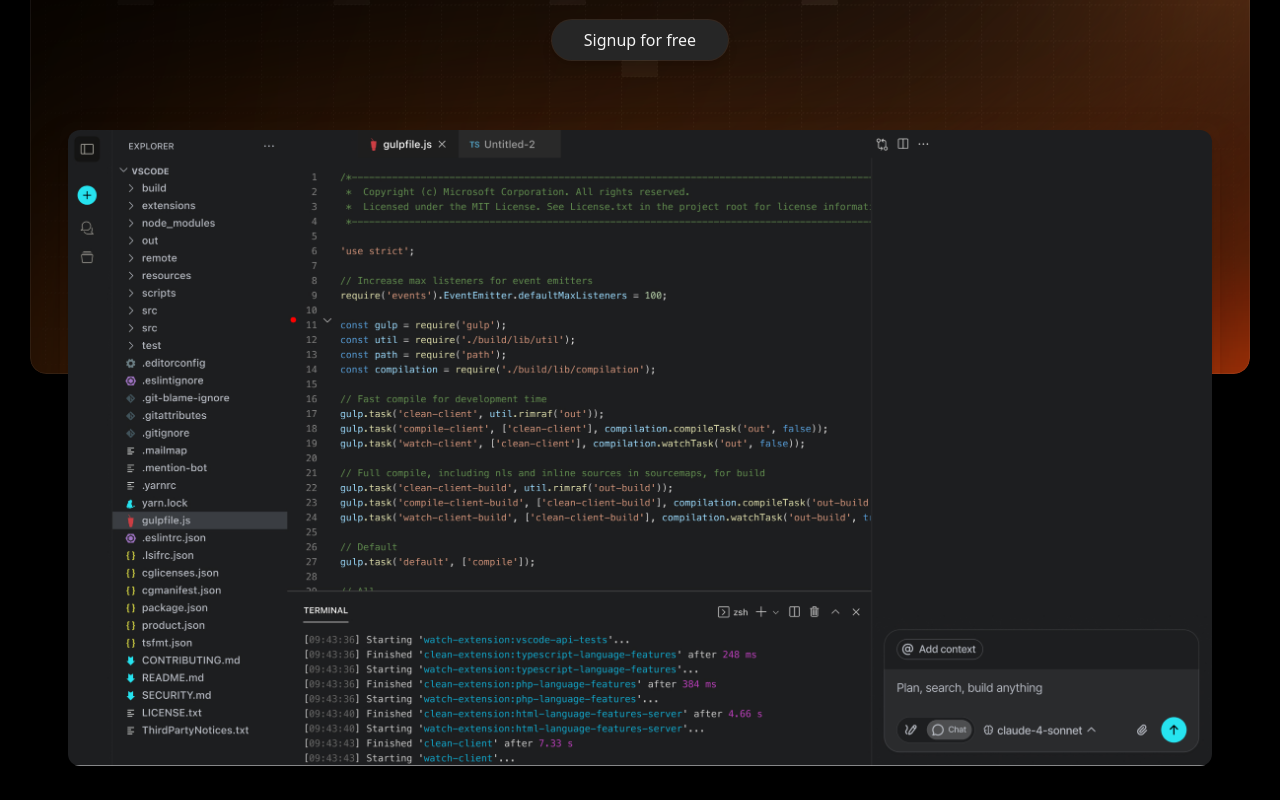
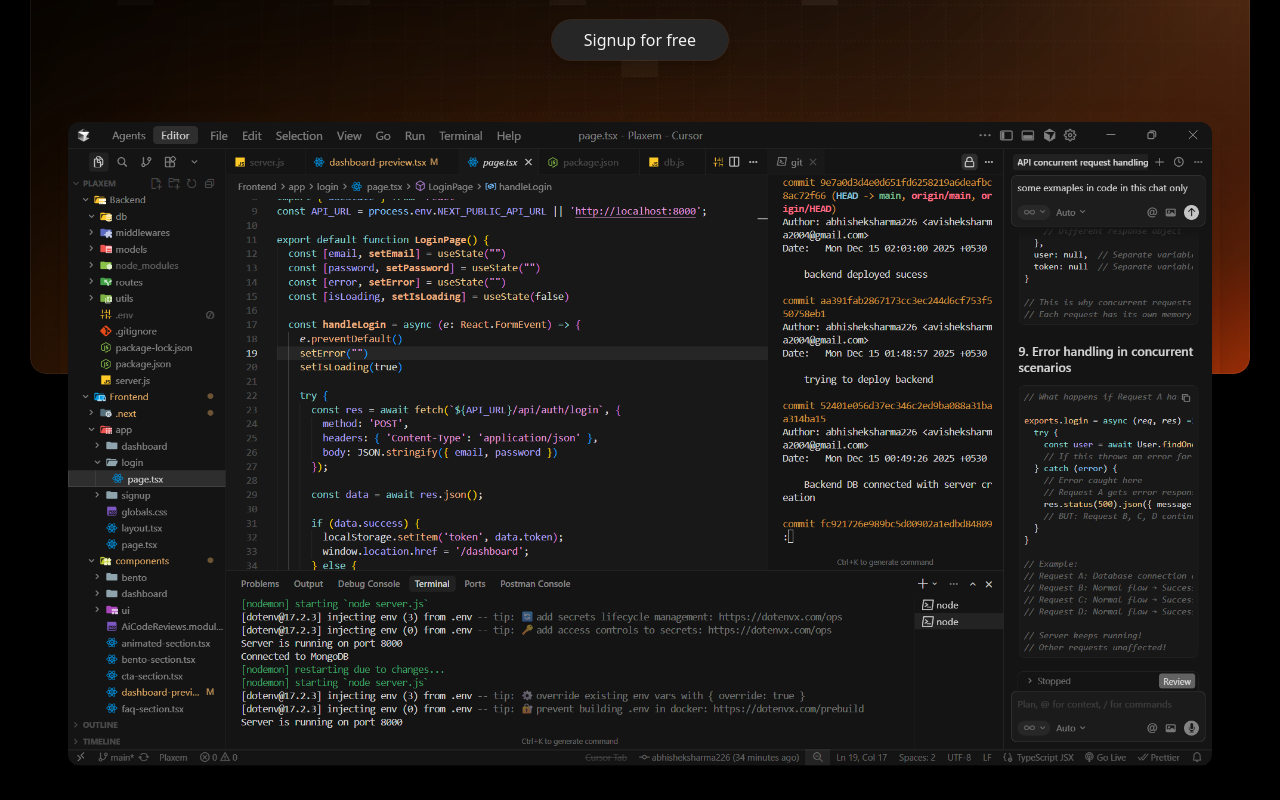
Before and after one commit to abhisheksharma226/Plaxem, a Next.js app in the folder Frontend/: page / in a window 1280 px wide. Shown: the part 460-1260 px from the top of the page. Built offline with nearby package versions, Linux system fonts and the light colour scheme.

Commit message:
minor updates

```diff
--- a/Frontend/components/dashboard-preview.tsx
+++ b/Frontend/components/dashboard-preview.tsx
@@ -5,7 +5,7 @@ export function DashboardPreview() {
     <div className="w-[calc(100vw-32px)] md:w-[1160px]">
       <div className="bg-primary-light/50 rounded-2xl p-2 shadow-2xl">
         <Image
-          src="/images/dashboard-preview.png"
+          src="/images/dashboard-preview-final.png"
           alt="Dashboard preview"
           width={1160}
           height={700}
```
Also changed, not shown: Frontend/public/images/dashboard-preview-final.png (added).
